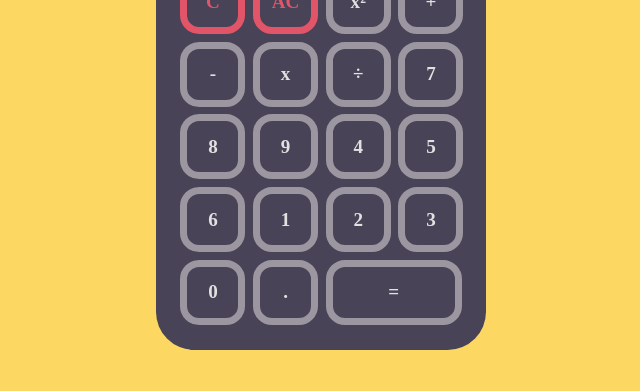
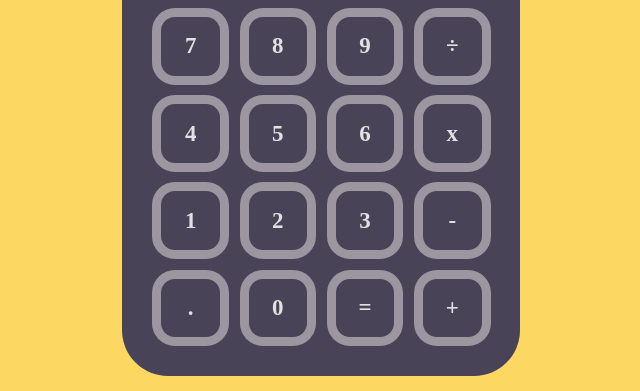
Before and after one commit to giovanniPepi/jsCalc, a plain HTML site: page index.html in a window 1280 px wide. Shown: the part 425-816 px from the top of the page, without its empty margins (319-959 px from the left). Drawn offline with Linux system fonts and the light colour scheme.

Commit message:
Update buttons layout

```diff
--- a/index.html
+++ b/index.html
@@ -17,23 +17,25 @@
             </div>
                 <div class ="buttonsFunc" id="delBtn" data-number="c">C</div>
                 <div class ="buttonsFunc" id="acBtn" data-number="a">AC</div>
+                <div class ="buttonsFunc" id="" data-number=""a href="https://github.com/gerijeb"><img src="./img/GitHub-Mark-64px.png"></a></div>
                 <div class ="operatBtn" id="powerBtn" data-number="e">x²</div>
-                <div class ="operatBtn" data-number="+">+</div>
-                <div class ="operatBtn" data-number="-">-</div>
-                <div class = "operatBtn" data-number="*">x</div>
-                <div class = "operatBtn" data-number="/">÷</div>
                 <div class ="buttons" data-number="7">7</div>
                 <div class ="buttons" data-number="8">8</div>
                 <div class ="buttons" data-number="9">9</div>
+                <div class = "operatBtn" data-number="/">÷</div>
                 <div class ="buttons" data-number="4">4</div>
                 <div class ="buttons" data-number="5">5</div>
                 <div class ="buttons" data-number="6">6</div>
+                <div class = "operatBtn" data-number="*">x</div>
                 <div class ="buttons" data-number="1">1</div>
                 <div class ="buttons" data-number="2">2</div>
                 <div class ="buttons" data-number="3">3</div>
+                <div class ="operatBtn" data-number="-">-</div>
+                <div class ="buttons" id="point" data-number = ".">.</div>
                 <div class ="buttons" data-number="0">0</div>
-                <div class ="buttons" id="point" data-number = ".">.</div>
                 <div class ="evaluate" data-number="=" id="evaluate">=</div>
+                <div class ="operatBtn" data-number="+">+</div>
+
             </div>
     </div>
 </body>
--- a/styles.css
+++ b/styles.css
@@ -1,6 +1,6 @@
 :root {
     --buttonSize: calc(1rem + 1vw);
-    font-size: calc(14px + .4vw);
+    font-size: calc(14px + .7vw);
 }
 body {
     font-family: Roboto mono;
@@ -12,13 +12,12 @@ body {
     background: #fcd34de0;
     text-align: center;
     font-size: var(--fontSize);
-    height: 100vh;
+    height: 98vh;
 }
 .container {
     display:grid;
     grid-template-columns: repeat(4, 3.7rem);
     grid-template-rows: repeat(7, 3.7rem);
-    grid-auto-columns: 0;
     gap: .1rem;
     background: rgb(72, 67, 87);
     border-radius: 2rem;
@@ -98,11 +97,6 @@ body {
     flex-shrink: 1;
 }
 
-#evaluate {
-    grid-column: 3 / 5;
-    width: auto;
-}
-
 .buttonsFunc {
     border: .4rem solid  rgb(226, 85, 104);
     color: rgb(226, 85, 104);
```
